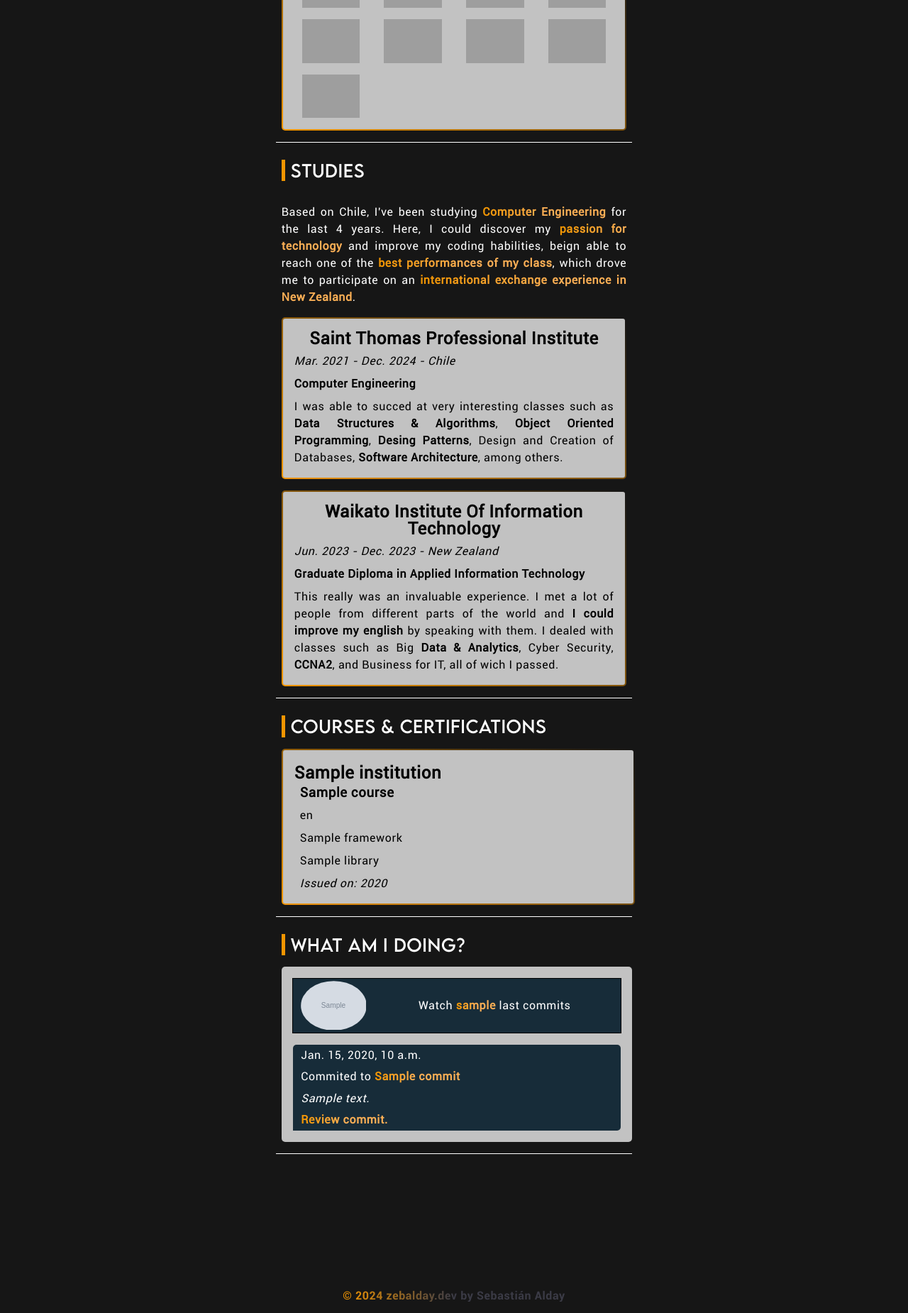
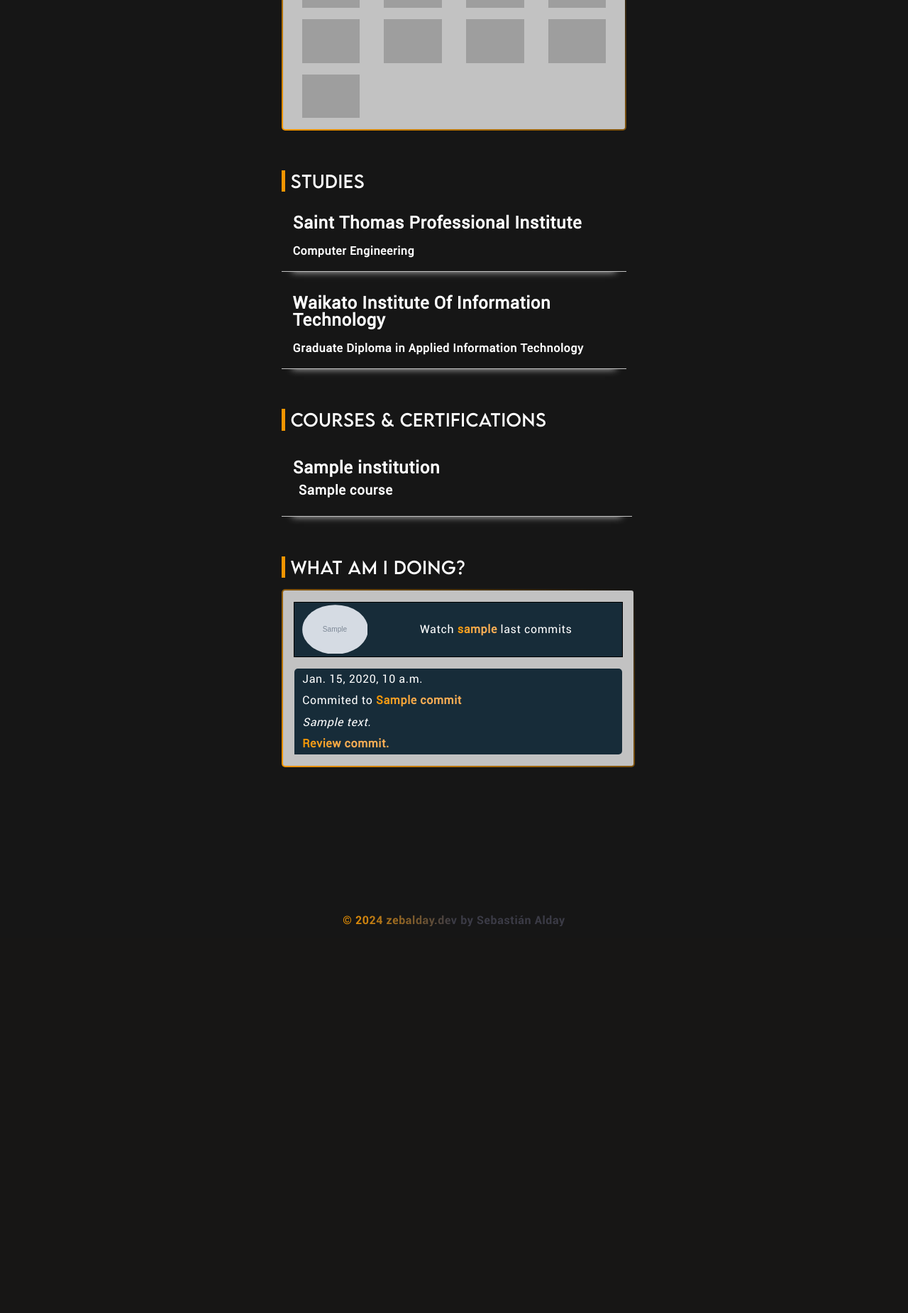
Before and after one commit to zebalday/Portfolio, a Django app: template website/templates/professional-info.html in a window 1280 px wide. Shown: the part 357-2207 px from the top of the page at 71% size. After the commit the page ends 1662 px from the top, so only its background shows below. Run offline with Django 5.2, Linux system fonts and the light colour scheme; the template is opened without the code that fills it: most values are stand-ins (such as "Sample title", 1, 10 or a date in 2020); grey boxes marked "Sample" are stand-in pictures; some libraries are stand-ins or nearby versions; grey boxes are pictures that could not be loaded.

Commit message:
Commit 16th: Styles changes; Use of python-dotenv to load github token.

```diff
--- a/website/static/css/styles.professional-info.css
+++ b/website/static/css/styles.professional-info.css
@@ -2,7 +2,7 @@
     width: 90%;
     display: flex;
     flex-direction: column;
-    row-gap: 1rem;
+    row-gap: 2rem;
     justify-content: start;
     align-items: center;
 
@@ -14,7 +14,7 @@
         padding: 0.5rem;
         display: flex;
         flex-direction: column;
-        border-bottom: 1px solid var(--color-light-primary-a0);
+        /* border-bottom: 1px solid var(--color-light-primary-a0); */
         padding-bottom: 1rem;
         font-family: "Roboto-R";
 
@@ -63,40 +63,73 @@
 
             .institution-item{
                 min-height: 50px;
-                background-color: var(--color-dark-primary-a10);
+                color: var(--color-light-primary-a0);
+                /* background-color: var(--color-dark-primary-a10); */
                 padding: 1rem;
-                border-radius: 5px;
                 display: flex;
                 flex-direction: column;
                 row-gap: 0.5rem;
-                border: 2px solid transparent;
-                background: linear-gradient(30deg, var(--color-dark-primary-a10), var(--color-dark-primary-a10)) padding-box,
-                            linear-gradient(30deg, var(--color-light-secondary-a50), var(--color-dark-primary-a70)) border-box;
+                border-bottom: 1px solid var(--color-dark-primary-a10);
+                box-shadow: var(--color-dark-primary-a10) 0px 15px 10px -15px;
+                transition: all 0.5s;
 
-                >div>p{
-                    color: var(--color-dark-secondary-a90);
-                    margin: 0 auto;
+
+
+                >.title{
                     line-height: 1.5rem;
-                    text-align: justify;
-                }
-
-                .title{
-                    line-height: 1.5rem;
-                    text-align: center;
+                    text-align: left;
+                    margin-bottom: 0.5rem;
                     h2{
                         margin: 0 auto;
                     }
                 }
-                >.date{
-                    font-style: italic;
-                    color: var(--color-dark-secondary-a10);
-                    text-align: center;
-                }
                 >.degree{
                     font-weight: bolder;
-                    text-align: center;
+                    text-align: left;
+                    line-height: 1.5rem;
+                    p{
+                        margin: 0 auto;
+                    }
                 }
-
+                >.description{
+                    display: none;
+                    color: var(--color-dark-secondary-a90);
+                    line-height: 1.5rem;
+                    margin: 0 auto;
+                    padding-inline-start: 1rem;
+                    p{
+                        color: var(--color-light-primary-a0);
+                        margin: 0 auto;
+                        text-align: justify;
+                    }
+                }
+                >.date{
+                    display: none;
+                    font-style: italic;
+                    text-align: left;
+                    padding-inline-start: 1rem;
+                    p{
+                        margin: 0 auto;
+                    }
+                }
+            }
+            .institution-item:hover{
+                padding: 0.5rem 1rem;
+                border-left: 3px solid var(--color-light-secondary-a50);
+                border-bottom: none;
+                box-shadow: var(--color-light-secondary-a50) -15px 0px 10px -15px;
+                .title{
+                    h2{
+                        background: linear-gradient(to right, var(--color-light-secondary-a50) 0%, var(--color-light-secondary-a30) 50%);
+                        background-clip: text;
+                        -webkit-text-fill-color: transparent;
+                        font-weight: bolder;
+                    }
+                }
+                .description,
+                .date{
+                    display: block;
+                }
 
             }
         }
--- a/website/static/css/utils/styles.includes.css
+++ b/website/static/css/utils/styles.includes.css
@@ -1,7 +1,8 @@
 /* MEDIA LINKS COMPONENT */
-.media-container{
+.media-container {
     font-size: 2rem;
-    ul{
+
+    ul {
         padding-inline-start: 0;
         list-style: none;
         display: flex;
@@ -9,31 +10,35 @@
         justify-content: center;
         align-items: center;
     }
-    li{
+
+    li {
         padding: 1rem;
     }
-    .svg-inline--fa{
+
+    .svg-inline--fa {
         color: var(--color-light-secondary-a20);
     }
 }
 
 
 /* PROJECT TAGS (LANGAUGES, FRAMEWORK, LIBRARIES) */
-.tags{
+.tags {
     width: auto;
     .languages,
     .framework,
-    .libraries{
+    .libraries {
         width: auto;
         display: flex;
         flex-direction: row;
         align-items: center;
         margin: 0.5rem 0;
         line-height: 1.5rem;
-        .svg-inline--fa{
+
+        .svg-inline--fa {
             margin: 0 0.5rem;
         }
-        >p{
+
+        >p {
             margin: 0px 0rem 0px 0.5rem;
         }
     }
@@ -41,7 +46,7 @@
 
 /* LAST COMMITS */
 
-.github-commits-container{
+.github-commits-container {
     width: 95%;
     padding: 1rem;
     margin: 0 auto;
@@ -50,20 +55,23 @@
     flex-direction: column;
     justify-content: start;
     align-items: center;
-    background-color: var(--color-dark-primary-a10);
+    /* background-color: var(--color-dark-primary-a10); */
     font-family: "Roboto-R";
+    border: 2px solid transparent;
+    background: linear-gradient(30deg, var(--color-dark-primary-a10), var(--color-dark-primary-a10)) padding-box,
+                linear-gradient(30deg, var(--color-light-secondary-a50), var(--color-dark-primary-a70)) border-box;
 
-    p{
+    p {
         line-height: 1.5rem;
         margin: 0 auto;
         padding: 0.2rem;
     }
-    a{
+
+    a {
         text-decoration: none;
     }
 
-
-    .github-user{
+    .github-user {
         border: 1px solid black;
         width: 100%;
         display: flex;
@@ -73,7 +81,7 @@
         background-color: var(--color-light-primary-a80);
         color: var(--color-light-secondary-a0);
 
-        img{
+        img {
             width: 20%;
             border-radius: 50%;
             height: auto;
@@ -81,13 +89,14 @@
             padding: 0.2rem;
             margin-left: 0.5rem;
         }
-        p{
+
+        p {
             color: var(--color-dark-primary-a0);
         }
     }
 
 
-    .last-commits{
+    .last-commits {
         width: 100%;
         display: flex;
         flex-direction: column;
@@ -96,7 +105,8 @@
         justify-content: space-around;
 
 
-        .commit-item{
+
+        .commit-item {
             width: 100%;
             height: auto;
             display: flex;
@@ -111,13 +121,13 @@
             transition: all 0.3s;
 
 
-            p{
+            p {
                 width: 95%;
                 color: var(--color-dark-primary-a0);
             }
         }
 
-        .commit-item:hover{
+        .commit-item:hover {
             transform: scale(102%);
             border-color: var(--color-light-secondary-a30);
             box-shadow: 0px 0px 15px 2px var(--color-light-secondary-a50);
@@ -127,7 +137,7 @@
 
 /* CERTIFICATES LIST */
 
-.certificates-container{
+.certificates-container {
     width: 95%;
     display: flex;
     flex-direction: column;
@@ -135,41 +145,63 @@
     justify-content: center;
     font-family: "Roboto-R";
 
-    .certificate-item{
+    .certificate-item {
         width: 100%;
-        background-color: var(--color-dark-primary-a10);
-        border-radius: 5px;
+        color: var(--color-light-primary-a0);
         padding: 1rem;
-        border: 2px solid transparent;
-        background: linear-gradient(30deg, var(--color-dark-primary-a10), var(--color-dark-primary-a10)) padding-box,
-                    linear-gradient(30deg, var(--color-light-secondary-a50), var(--color-dark-primary-a70)) border-box;
+        border-bottom: 1px solid var(--color-dark-primary-a10);
+        box-shadow: var(--color-dark-primary-a10) 0px 15px 10px -15px;
+        transition: all 0.5s;
 
-        .description{
-            color: var(--color-dark-secondary-a90);
 
-            h2{
+        h2 {
             margin: 0.5rem 0;
             text-align: left;
+            line-height: 1.5rem;
         }
-            h3{
+
+        h3 {
             margin: 0.5rem 0;
             text-align: left;
             line-height: 1.5rem;
             padding-inline-start: 0.5rem;
+
+            a{
+                text-decoration: none;
+                color: var(--color-light-primary-a0);
             }
-            p{
+
+            a:hover {
+                text-decoration: underline;
+            }
+        }
+
+        .tags{
+            display: none;
+        }
+        p {
+            display: none;
             margin: unset;
             text-align: left;
             line-height: 1.5rem;
             padding-inline-start: 0.5rem;
         }
-            a{
-                text-decoration: none;
-                color: black;
     }
-            a:hover{
-                text-decoration: underline;
+
+    .certificate-item:hover{
+        padding: 0.5rem 1rem;
+        border-left: 3px solid var(--color-light-secondary-a50);
+        border-bottom: none;
+        box-shadow: var(--color-light-secondary-a50) -15px 0px 10px -15px;
+        h2{
+            background: linear-gradient(to right, var(--color-light-secondary-a50) 0%, var(--color-light-secondary-a30) 50%);
+            background-clip: text;
+            -webkit-text-fill-color: transparent;
+            font-weight: bolder;
+        }
+        .tags,
+        p{
+            display: block;
         }
     }
 }
-}
--- a/website/templates/includes/certifications.html
+++ b/website/templates/includes/certifications.html
@@ -1,12 +1,10 @@
 <div class="certificates-container">
     {% for certificate in certificates_full %}
     <div class="certificate-item">
-        <div class="description">
-            <h2>{{certificate.certificate.institution}}</h2>
-            <h3><a href="{{certificate.certificate.link}}">{{certificate.certificate.course}}</a></h3>
-            {% include "includes/project-tags.html" with object=certificate %}
-            <p><em>Issued on: {{certificate.certificate.year}}</em></p>
-        </div>
+        <h2>{{certificate.certificate.institution}}</h2>
+        <h3><a href="{{certificate.certificate.link}}">{{certificate.certificate.course}}</a></h3>
+        {% include "includes/project-tags.html" with object=certificate %}
+        <p><em>Issued on: {{certificate.certificate.year}}</em></p>
     </div>
     {% endfor %}
 </div>
--- a/website/templates/professional-info.html
+++ b/website/templates/professional-info.html
@@ -30,24 +30,22 @@
 
         <div class="studies-section">
             <div class="section-title">Studies</div>
-            <p>Based on Chile, I've been studying <span class="highlighted-text">Computer Engineering</span> for the last 4 years. Here, I could discover my <span class="highlighted-text">passion for technology</span> and improve my coding habilities, beign able to reach one of the <span class="highlighted-text">best performances of my class</span>, which drove me to participate on an <span class="highlighted-text">international exchange experience in New Zealand</span>.</p>
-
 
             <div class="study-institutions">
                 <div class="institution-item">
                     <div class="title">
                         <h2>Saint Thomas Professional Institute</h2>
                     </div>
-                    <div class="date">
-                        <p>Mar. 2021 - Dec. 2024 - Chile</p>
-                    </div>
                     <div class="degree">
                         <p>Computer Engineering</p>
                     </div>
                     <div class="description">
                         <p>
-                        I was able to succed at very interesting classes such as <b>Data Structures & Algorithms</b>, <b>Object Oriented Programming</b>, <b>Desing Patterns</b>, Design and Creation of Databases, <b>Software Architecture</b>, among others.
+                            I was able to succed at very interesting classes such as <span class="highlighted-text">Data Structures & Algorithms</span>, <span class="highlighted-text">Object Oriented Programming</span>, <span class="highlighted-text">Desing Patterns</span>, Design and Creation of Databases, <span class="highlighted-text">Software Architecture</span>, among others.
                         </p>
+                    </div>
+                    <div class="date">
+                        <p>Mar. 2021 - Dec. 2024 - Chile</p>
                     </div>
                 </div>
 
@@ -55,17 +53,17 @@
                     <div class="title">
                         <h2>Waikato Institute Of Information Technology</h2>
                     </div>
-                    <div class="date">
-                        <p>Jun. 2023 - Dec. 2023 - New Zealand</p>
-                    </div>
                     <div class="degree">
                         <p>Graduate Diploma in Applied Information Technology</p>
                     </div>
                     <div class="description">
                         <p>
-                        This really was an invaluable experience. I met a lot of people from different parts of the world and <b>I could improve my english</b> by speaking with them.
-                        I dealed with classes such as Big <b>Data & Analytics</b>, Cyber Security, <b>CCNA2</b>, and Business for IT, all of wich I passed.
+                            This really was an invaluable experience. I met a lot of people from different parts of the world and <span class="highlighted-text">I could improve my english</span> by speaking with them.
+                            I dealed with classes such as Big <span class="highlighted-text">Data & Analytics</span>, Cyber Security, <span class="highlighted-text">CCNA2</span>, and Business for IT, all of wich I passed.
                         </p>
+                    </div>
+                    <div class="date">
+                        <p>Jun. 2023 - Dec. 2023 - New Zealand</p>
                     </div>
                 </div>
             </div>
--- a/website/views.py
+++ b/website/views.py
@@ -2,6 +2,7 @@ from django.shortcuts import render
 from django.views.generic import TemplateView
 from .models import Project, ProjectImage, User, Language, Framework, Library
 from .pyhub.GitHubAPI import GitHubApi
+from .env_variables import *
 
 
 # HOME SCREEN - LANDING PAGE
@@ -17,7 +18,7 @@ class ProfessionalInfo(TemplateView):
     template_name = "professional-info.html"
     context = {}
 
-    api = GitHubApi(token="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")
+    api = GitHubApi(token=GITHUB_TOKEN)
     print(api)
     print(api.get_zen_info())
 
```
Also changed, not shown: 1 other file. Lines whose indentation alone changed are shown as unchanged.
